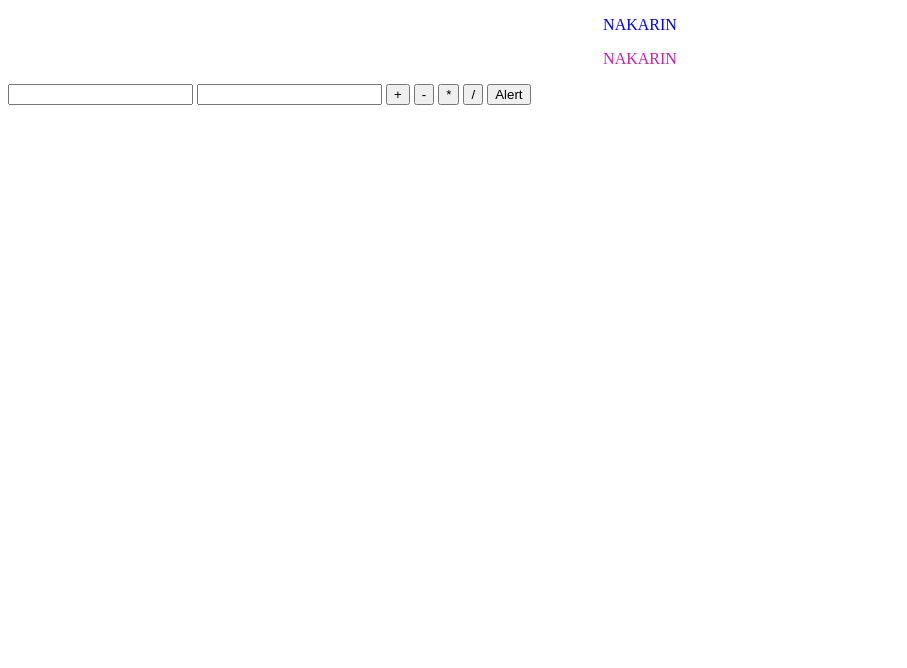
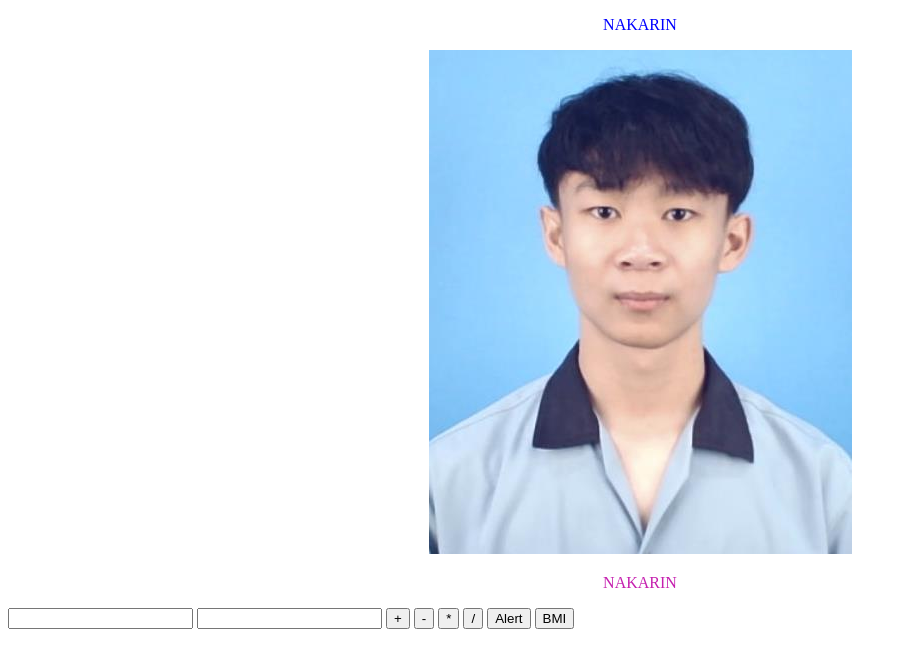
Before and after one commit to Nakarin777/My-app, a plain HTML site: page index.html in a window 1280 px wide. Shown: the whole page, without its empty margins (0-907 px from the left). Drawn offline with Linux system fonts and the light colour scheme.

Commit message:
Add files via upload

```diff
--- a/index.html
+++ b/index.html
@@ -9,9 +9,9 @@
 </head>
 <body>
     <p style="text-align: center; color: blue;">NAKARIN</p>
-    <!-- <div style="text-align: center;">
+    <div style="text-align: center;">
         <img src="stu.jpg" alt="">
-    </div> -->
+    </div>
     <P id="name">NAKARIN</P>
 
     <form action="">
@@ -23,6 +23,8 @@
         <button onclick="Calculate4()">/</button>
 
         <button onclick="myalert()">Alert</button>
+
+        <button onclick="bmi()">BMI</button>
     </form>
 
     <p id="result"></p>
```
Also changed, not shown: stu.jpg (added).
